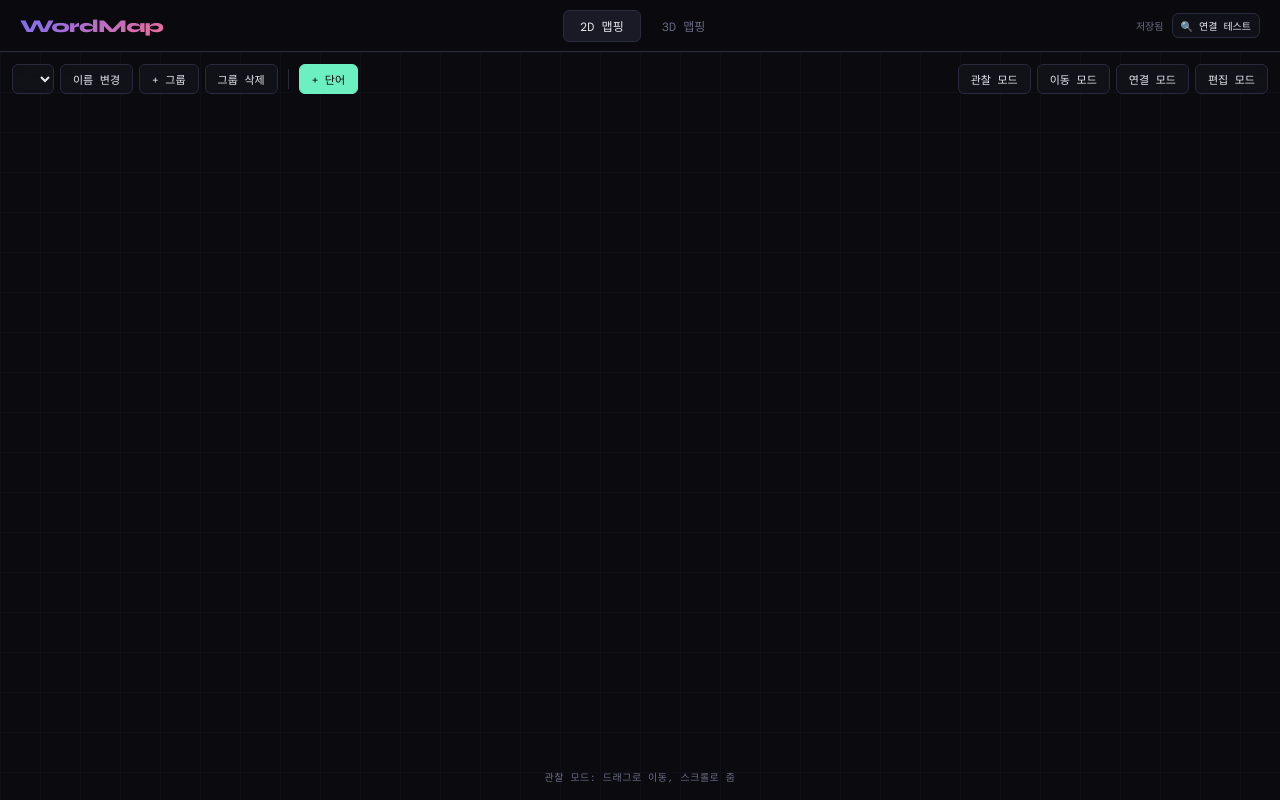
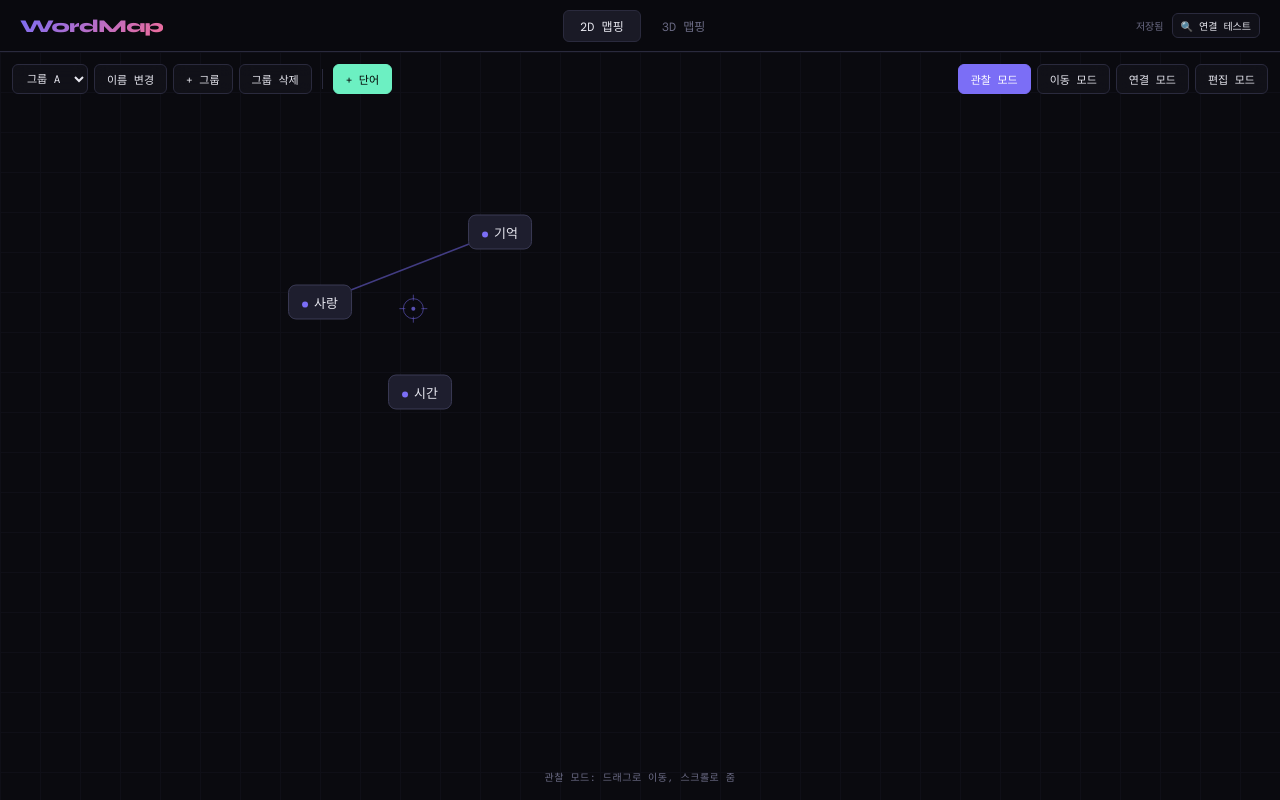
Before and after one commit to albertsoo0427/wordmapping, a plain HTML site: page index.html in a window 1280 px wide. Drawn offline with nearby package versions, Linux system fonts and the light colour scheme; no server answers; a web font is replaced by a local one.

Commit message:
Add files via upload

```diff
--- a/index.html
+++ b/index.html
@@ -800,7 +800,7 @@
 // ========================
 function setMode2D(m) {
   v2.mode=m; v2.connectFirst=null; v2.selected.clear();
-  document.querySelectorAll('[id^=btn-][id$=-2d]').forEach(b=>b.classList.remove('active'));
+  document.querySelectorAll('[id^="btn-"][id$="-2d"]').forEach(b=>b.classList.remove('active'));
   document.getElementById('btn-'+m+'-2d')?.classList.add('active');
   const hints={
     observe:'관찰 모드: 드래그로 이동, 스크롤로 줌',
@@ -1082,7 +1082,7 @@
 
 function setMode3D(m) {
   v3.mode=m; v3.connectFirst=null; v3.selected.clear();
-  document.querySelectorAll('[id^=btn-][id$=-3d]').forEach(b=>b.classList.remove('active'));
+  document.querySelectorAll('[id^="btn-"][id$="-3d"]').forEach(b=>b.classList.remove('active'));
   document.getElementById('btn-'+m+'-3d')?.classList.add('active');
   const hints={
     observe:'관찰: 드래그 이동 · 스크롤 줌 · ⌘+드래그 360° 회전',
```
